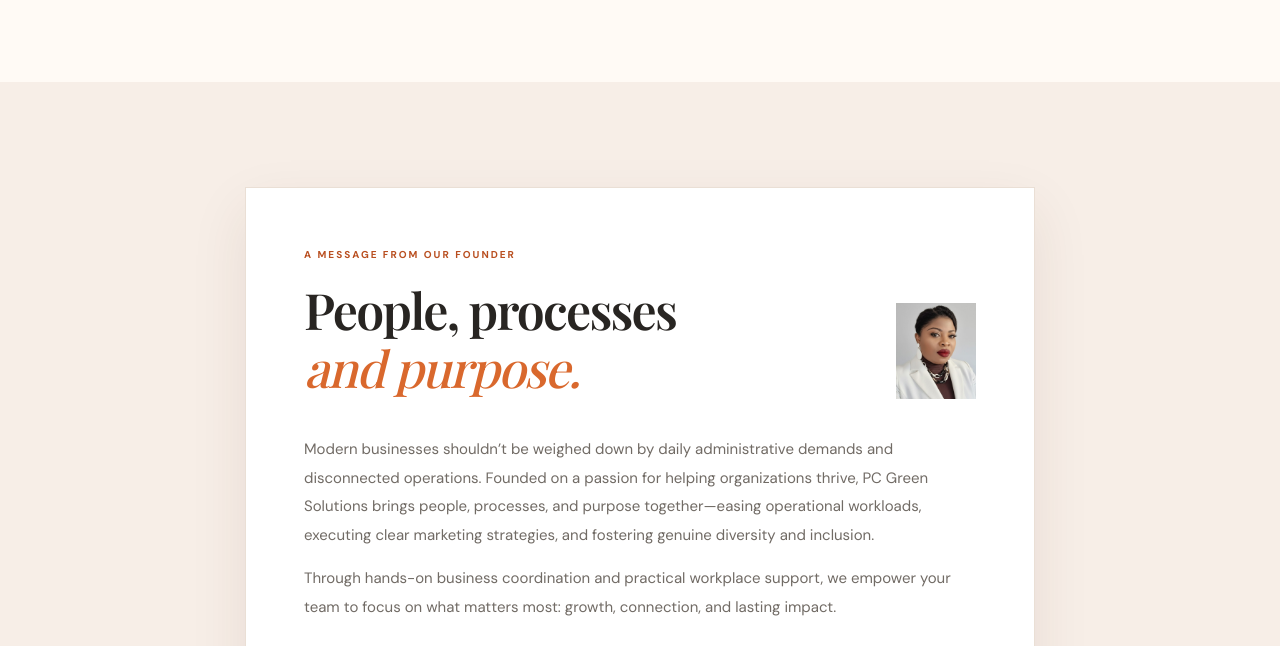
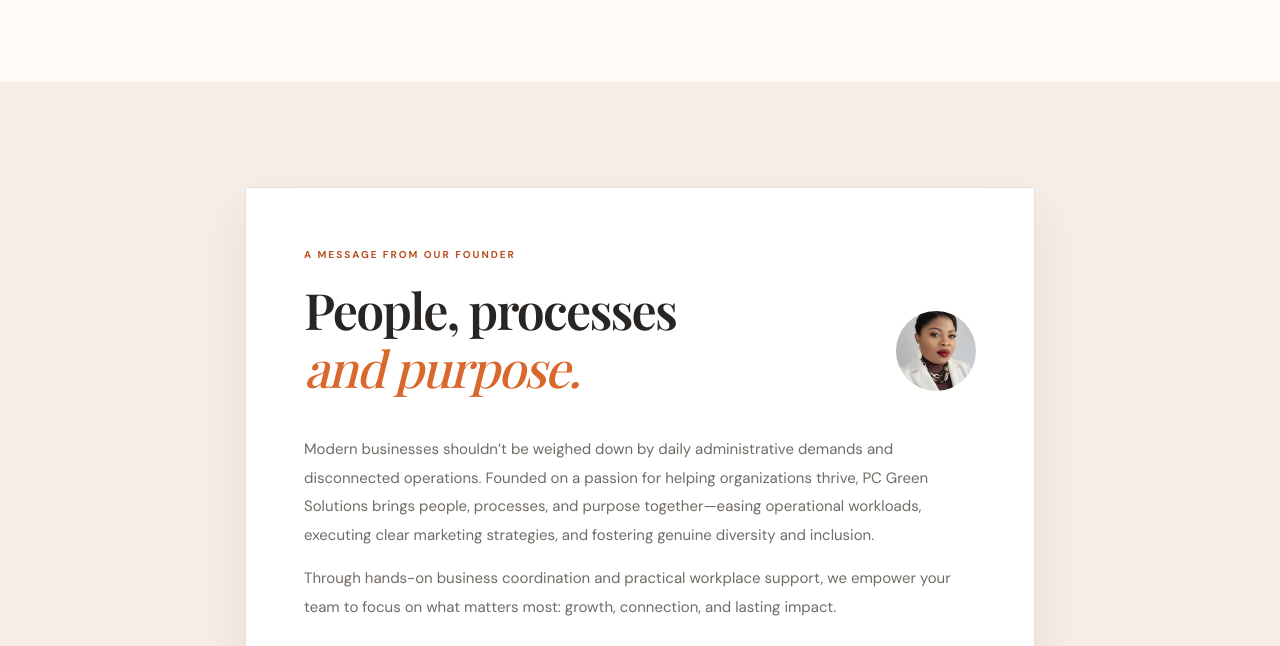
Before and after one commit to chimbapatriciah-tech/chimbapatriciah-tech.github.io, a plain HTML site: page about.html in a window 1280 px wide. Shown: the part 441-1087 px from the top of the page. Drawn offline with nearby package versions, Linux system fonts and the light colour scheme.

Commit message:
Update about.html

```diff
--- a/about.html
+++ b/about.html
@@ -18,7 +18,7 @@
       <p class="eyebrow">A message from our founder</p>
       <div class="headline">
         <h2>People, processes<br><em>and purpose.</em></h2>
-        <img src="assets/images/2026-02-24 Chimba.jpg" alt="Chimba" width="80">
+        <img class="founder-image" src="assets/images/2026-02-24 Chimba.jpg" alt="Chimba" width="80">
       </div>
       <p>Modern businesses shouldn’t be weighed down by daily administrative demands and disconnected operations.
         Founded on a passion for helping organizations thrive, PC Green Solutions brings people, processes, and
```
